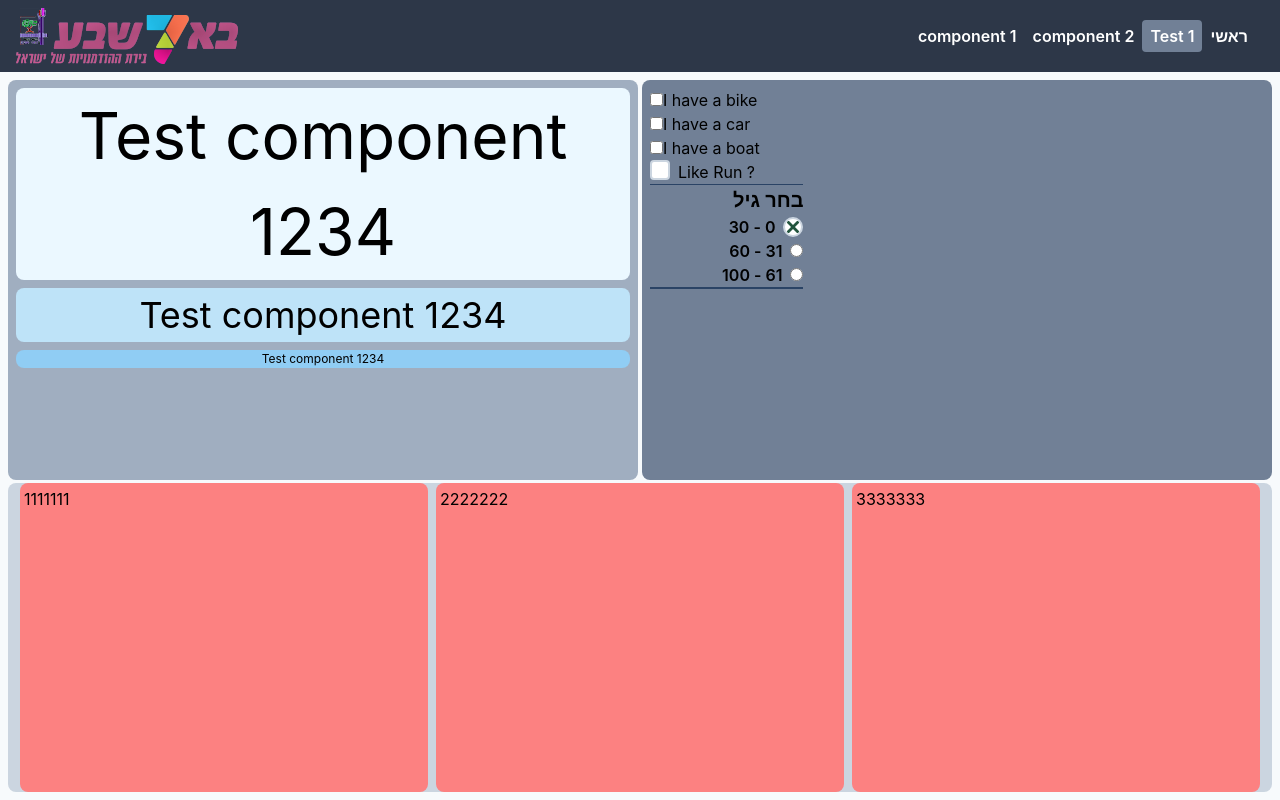
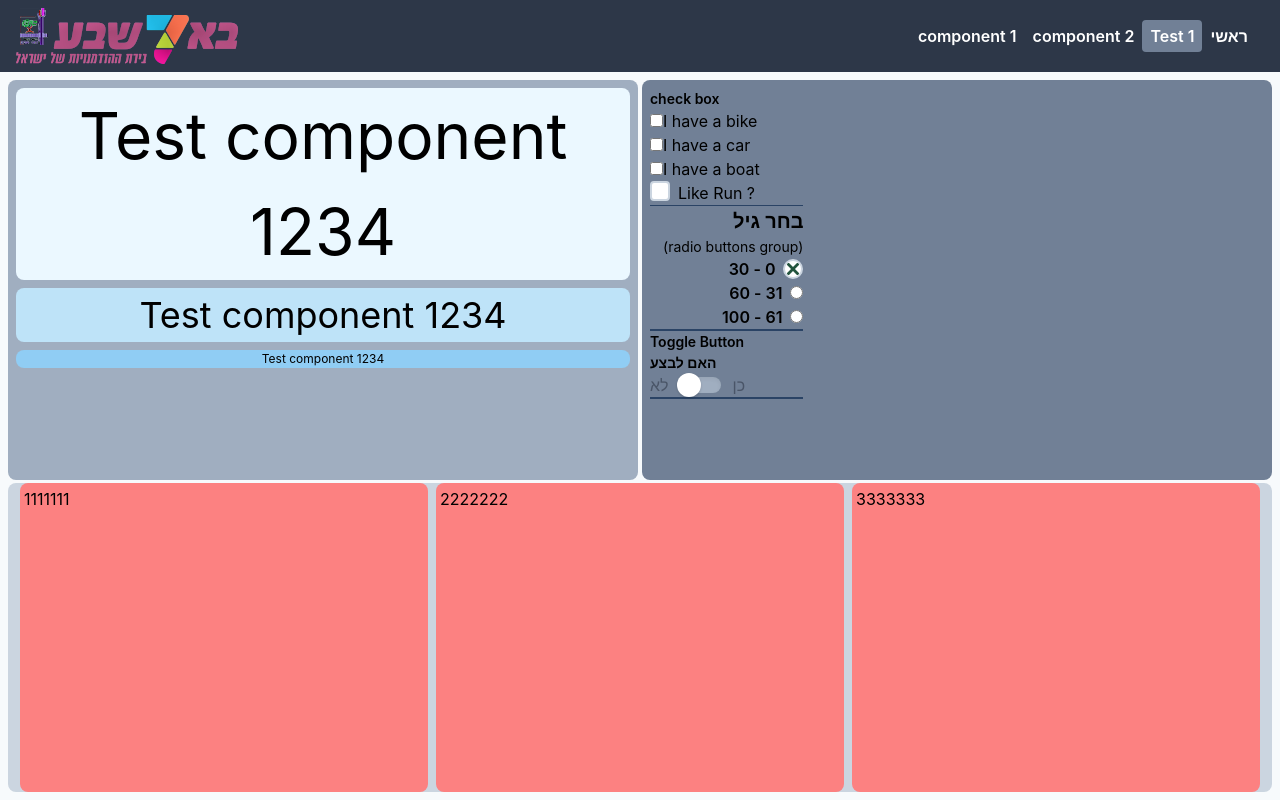
Before and after one commit to nahummor/react-tailwind, a React (Create React App) app: page /test1 in a window 1280 px wide. Built offline with nearby package versions, Linux system fonts and the light colour scheme.

Commit message:
add toogle button

```diff
--- a/src/components/TestComponent1/TestComponent1.css
+++ b/src/components/TestComponent1/TestComponent1.css
@@ -1,3 +1,14 @@
-input:checked+svg {
-    display: block;
+input:checked + svg {
+   display: block;
 }
+
+.toggle__dot {
+   top: -0.25rem;
+   left: -0.25rem;
+   transition: all 0.3s ease-in-out;
+}
+
+input:checked ~ .toggle__dot {
+   transform: translateX(100%);
+   background-color: #5982da;
+}
--- a/src/components/TestComponent1/TestComponent1.js
+++ b/src/components/TestComponent1/TestComponent1.js
@@ -5,10 +5,16 @@ const TestComponent1 = () => {
    const [bikeSelected, setBikeSelected] = useState(false);
    const [likeRun, setLikeRun] = useState(false);
    const [age, setAge] = useState('30');
+   const [done, setDone] = useState(false);
 
    const onAgeChangeHandler = (event) => {
       setAge(event.target.value);
       console.log('Age: ', event.target.value);
+   };
+
+   const onDoneChangeHandler = (event) => {
+      setDone(event.target.checked);
+      console.log('Done: ', event.target.checked);
    };
 
    return (
@@ -35,6 +41,7 @@ const TestComponent1 = () => {
                        w-full rounded-lg'>
                <form>
                   <div className='w-3/12 flex flex-col border-b border-blue-900'>
+                     <p className='text-sm font-semibold'>check box</p>
                      <label htmlFor='vehicle1'>
                         <input
                            type='checkbox'
@@ -100,6 +107,7 @@ const TestComponent1 = () => {
                      dir='rtl'
                      className='w-3/12 flex flex-col border-b-2 border-blue-900'>
                      <p className='text-xl font-semibold'>בחר גיל</p>
+                     <span className='text-sm'>(radio buttons group)</span>
 
                      <label className='font-semibold flex justify-start items-center'>
                         <div
@@ -156,6 +164,36 @@ const TestComponent1 = () => {
                         </label>
                      </div>
                   </div>
+
+                  <div className='w-3/12 border-b-2 border-blue-900'>
+                     {/* Toggle Button */}
+                     <p className='text-sm font-semibold'>Toggle Button</p>
+                     <p className='text-sm font-semibold'>האם לבצע</p>
+                     <label
+                        htmlFor='toogleA'
+                        className='flex items-center cursor-pointer'>
+                        <div className='mr-3 text-gray-700 font-medium'>לא</div>
+                        {/* toggle */}
+                        <div className='relative'>
+                           {/* input */}
+                           <input
+                              id='toogleA'
+                              type='checkbox'
+                              checked={done}
+                              onChange={onDoneChangeHandler}
+                              className='hidden'
+                           />
+
+                           {/* line */}
+                           <div className='w-10 h-4 bg-gray-500 rounded-lg shadow-inner'></div>
+                           {/* dot */}
+                           <div className='toggle__dot absolute w-6 h-6 bg-white rounded-full shadow inset-y-0 left-0'></div>
+                        </div>
+
+                        {/* label */}
+                        <div className='ml-3 text-gray-700 font-medium'>כן</div>
+                     </label>
+                  </div>
                </form>
             </div>
          </div>
```
